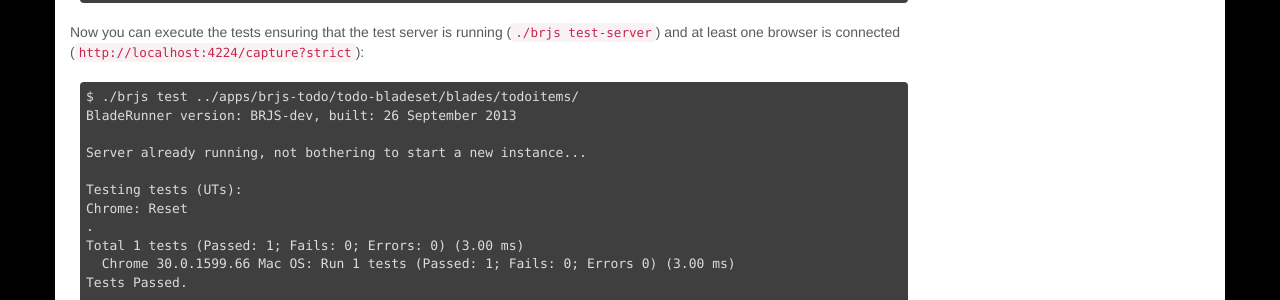
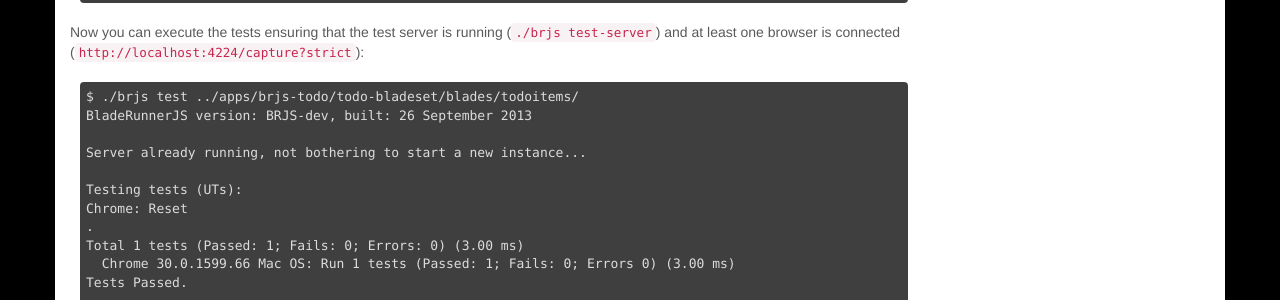
Before and after one commit to BladeRunnerJS/brjs-site, a Jekyll site: the page built from docs/use/getting_started.md, in a window 1280 px wide and 900 px high, scrolled down 17445 px. Shown: the part 171-471 px from the top of the window. Built offline with Jekyll 4.4.1, drawn with Linux system fonts in a browser that asks for light colours; some of the changed text lies outside the part shown.

Commit message:
BladeRunner -> BladeRunnerJS

```diff
--- a/docs/use/getting_started.md
+++ b/docs/use/getting_started.md
@@ -279,7 +279,7 @@ Then in the web browser (or browsers) you wish to execute the tests in navigate
 
 If all goes well you should see output similar to the following:
 
-    BladeRunner version: BRJS-dev, built: 26 September 2013
+    BladeRunnerJS version: BRJS-dev, built: 26 September 2013
 
     Server already running, not bothering to start a new instance...
 
@@ -676,7 +676,7 @@ This code ensures that any interaction with the `br.demo-event-hub` service is c
 Now you can execute the tests ensuring that the test server is running (`./brjs test-server`) and at least one browser is connected (`http://localhost:4224/capture?strict`):
 
     $ ./brjs test ../apps/brjs-todo/todo-bladeset/blades/todoitems/
-    BladeRunner version: BRJS-dev, built: 26 September 2013
+    BladeRunnerJS version: BRJS-dev, built: 26 September 2013
 
     Server already running, not bothering to start a new instance...
 
@@ -826,7 +826,7 @@ For the moment we only support deploying as a [.WAR](http://en.wikipedia.org/wik
 All that you need to do to build the .WAR file is use the `war` command:
 
     $ ./brjs war brjs-todo
-    BladeRunner version: BRJS-dev, built: 26 September 2013
+    BladeRunnerJS version: BRJS-dev, built: 26 September 2013
 
     Successfully created war file
 
```
